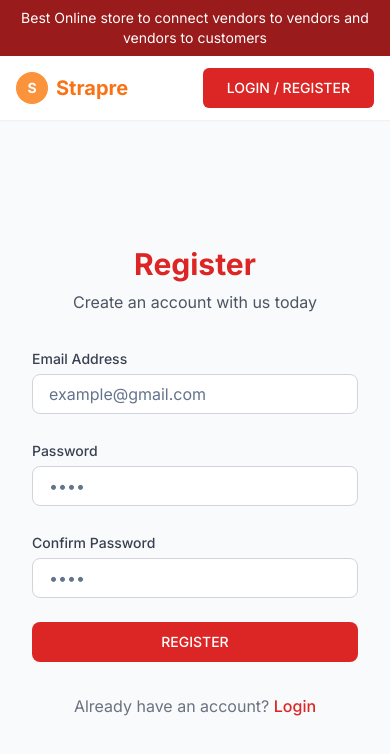
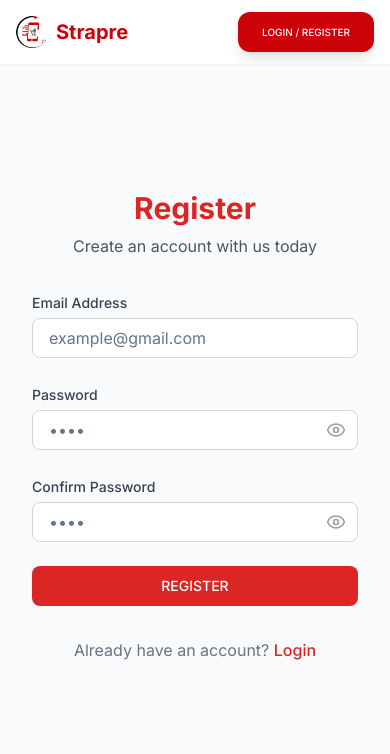
Before and after one commit to Strapre/Strapre, a Next.js app: page /register in a window 390 px wide. Shown: the top 754 px of the page. Built offline with nearby package versions, Linux system fonts and the light colour scheme.

Commit message:
Update page.tsx

```diff
--- a/app/register/page.tsx
+++ b/app/register/page.tsx
@@ -2,13 +2,14 @@
 
 import type React from "react"
 
-import { useState } from "react"
+import { useState, useEffect } from "react"
 import { useRouter } from "next/navigation"
 import Link from "next/link"
 import { Button } from "@/components/ui/button"
 import { Input } from "@/components/ui/input"
 import { Label } from "@/components/ui/label"
 import { Alert, AlertDescription } from "@/components/ui/alert"
+import { Eye, EyeOff } from "lucide-react"
 
 export default function RegisterPage() {
   const [email, setEmail] = useState("")
@@ -17,11 +18,53 @@ export default function RegisterPage() {
   const [loading, setLoading] = useState(false)
   const [error, setError] = useState("")
   const router = useRouter()
+  const [showPassword, setShowPassword] = useState(false)
+  const [showPasswordConfirmation, setShowPasswordConfirmation] = useState(false)
+  const [passwordErrors, setPasswordErrors] = useState<string[]>([])
+
+  const validateEmail = (email: string) => {
+    const emailRegex = /^[^\s@]+@[^\s@]+\.[^\s@]+$/
+    return emailRegex.test(email)
+  }
+
+  const validatePassword = (password: string) => {
+    const errors: string[] = []
+
+    if (password.length < 8) {
+      errors.push("Password must be at least 8 characters long")
+    }
+
+    return errors
+  }
+
+  useEffect(() => {
+    if (password) {
+      const errors = validatePassword(password)
+      setPasswordErrors(errors)
+    } else {
+      setPasswordErrors([])
+    }
+  }, [password])
 
   const handleRegister = async (e: React.FormEvent) => {
     e.preventDefault()
     setLoading(true)
     setError("")
+
+    // Email validation
+    if (!validateEmail(email)) {
+      setError("Please enter a valid email address")
+      setLoading(false)
+      return
+    }
+
+    // Password validation
+    const passwordValidationErrors = validatePassword(password)
+    if (passwordValidationErrors.length > 0) {
+      setError(passwordValidationErrors[0])
+      setLoading(false)
+      return
+    }
 
     if (password !== passwordConfirmation) {
       setError("Passwords do not match")
@@ -62,67 +105,40 @@ export default function RegisterPage() {
 
   return (
     <div className="min-h-screen bg-gray-50">
-      {/* Top Banner */}
-      <div className="bg-red-800 text-white text-center py-2 px-4 text-sm">
-        Best Online store to connect vendors to vendors and vendors to customers
+
+      {/* Header */}
+      <header className="bg-white shadow-sm ">
+        <div className="max-w-7xl mx-auto px-4 sm:px-6 lg:px-8">
+          <div className="flex items-center justify-between h-16">
+            <div className=" items-center">
+                <div className="flex items-center space-x-2">
+                  <div className="w-8 h-8 rounded-full overflow-hidden flex items-center justify-center bg-white">
+                    <img src="/strapre-logo.jpg" alt="Strapre Logo" className="w-full h-full object-cover" />
+                  </div>
+                  <span className="text-[#CB0207] font-bold text-xl">Strapre</span>
+                </div>
               </div>
 
-      {/* Header */}
-      <header className="bg-white shadow-sm">
-        <div className="max-w-7xl mx-auto px-4 sm:px-6 lg:px-8">
-          <div className="flex items-center justify-between h-16">
-            <div className="flex items-center space-x-2">
-              <div className="w-8 h-8 bg-orange-400 rounded-full flex items-center justify-center">
-                <span className="text-white font-bold text-sm">S</span>
-              </div>
-              <span className="text-orange-500 font-bold text-xl">Strapre</span>
-            </div>
-            <Button className="bg-red-600 hover:bg-red-700 text-white px-6">LOGIN / REGISTER</Button>
+
+            <Link href="#">
+                <Button className=" bg-[#CB0207] hover:bg-[#A50206] text-white text-[10px] md:text-[12px] px-6 py-3 rounded-xl font-medium shadow-lg hover:shadow-xl transition-all duration-300">
+                  LOGIN / REGISTER
+                </Button>
+              </Link>
           </div>
         </div>
       </header>
 
       <div className="flex min-h-[calc(100vh-120px)]">
         {/* Left side - Mobile illustration (hidden on mobile) */}
-        <div className="hidden lg:flex lg:w-1/2 items-center justify-center bg-gray-100">
+        <div className="hidden lg:flex lg:w-1/2 items-center justify-center bg-gray-50">
           <div className="relative">
-            {/* Phone mockup */}
-            <div className="w-64 h-[500px] bg-white rounded-3xl shadow-2xl p-6 relative">
-              <div className="w-full h-8 bg-gray-200 rounded-full mb-8"></div>
-
-              {/* App interface mockup */}
-              <div className="space-y-6">
-                <div className="w-20 h-20 bg-red-100 rounded-2xl mx-auto flex items-center justify-center">
-                  <div className="w-8 h-8 bg-red-500 rounded-full"></div>
-                </div>
-
-                <div className="space-y-3">
-                  <div className="flex space-x-1">
-                    <div className="w-2 h-2 bg-red-500 rounded-full"></div>
-                    <div className="w-2 h-2 bg-red-500 rounded-full"></div>
-                    <div className="w-2 h-2 bg-red-500 rounded-full"></div>
-                    <div className="flex-1 h-2 bg-gray-200 rounded"></div>
-                  </div>
-                  <div className="flex space-x-1">
-                    <div className="w-2 h-2 bg-red-500 rounded-full"></div>
-                    <div className="w-2 h-2 bg-red-500 rounded-full"></div>
-                    <div className="w-2 h-2 bg-red-500 rounded-full"></div>
-                    <div className="flex-1 h-2 bg-gray-200 rounded"></div>
-                  </div>
-                </div>
-
-                <div className="w-16 h-6 bg-red-500 rounded mx-auto"></div>
-              </div>
-            </div>
-
-            {/* Character illustration */}
-            <div className="absolute -right-16 bottom-0">
-              <div className="w-24 h-32 relative">
-                {/* Simple character representation */}
-                <div className="w-8 h-8 bg-red-500 rounded-full mx-auto mb-2"></div>
-                <div className="w-12 h-16 bg-red-500 rounded-t-full mx-auto mb-2"></div>
-                <div className="w-6 h-8 bg-gray-800 rounded mx-auto"></div>
-              </div>
+            <div className="relative w-full max-w-sm mx-auto">
+              <img
+                src="/strapre-signin.png"
+                alt="Strapre Sign-in mockup"
+                className="w-full h-auto object-contain"
+              />
             </div>
           </div>
         </div>
@@ -157,34 +173,92 @@ export default function RegisterPage() {
                 />
               </div>
 
-              <div>
+              <div className="relative">
                 <Label htmlFor="password" className="text-sm font-medium text-gray-700">
                   Password
                 </Label>
+                <div className="relative mt-1">
                   <Input
                     id="password"
-                  type="password"
+                    type={showPassword ? "text" : "password"}
                     value={password}
                     onChange={(e) => setPassword(e.target.value)}
                     placeholder="••••"
-                  className="mt-1 w-full px-4 py-3 border border-gray-300 rounded-lg focus:ring-2 focus:ring-red-500 focus:border-red-500"
+                    className="w-full px-4 py-3 pr-12 border border-gray-300 rounded-lg focus:ring-2 focus:ring-red-500 focus:border-red-500"
                     required
                   />
+                  <button
+                    type="button"
+                    onClick={() => setShowPassword(!showPassword)}
+                    className="absolute right-3 top-1/2 transform -translate-y-1/2 text-gray-400 hover:text-gray-600"
+                  >
+                    {showPassword ? <EyeOff className="h-5 w-5" /> : <Eye className="h-5 w-5" />}
+                  </button>
+                </div>
+                {passwordErrors.length > 0 && (
+                  <div className="mt-1">
+                    {passwordErrors.map((error, index) => (
+                      <p key={index} className="text-xs text-red-600">
+                        {error}
+                      </p>
+                    ))}
+                  </div>
+                )}
+                {password && (
+                  <div className="mt-2">
+                    <div className="flex items-center space-x-2">
+                      <div className="flex-1 bg-gray-200 rounded-full h-2">
+                        <div
+                          className={`h-2 rounded-full transition-all duration-300 ${
+                            passwordErrors.length === 0
+                              ? "bg-green-500 w-full"
+                              : password.length >= 6
+                                ? "bg-yellow-500 w-2/3"
+                                : "bg-red-500 w-1/3"
+                          }`}
+                        />
+                      </div>
+                      <span
+                        className={`text-xs ${
+                          passwordErrors.length === 0
+                            ? "text-green-600"
+                            : password.length >= 6
+                              ? "text-yellow-600"
+                              : "text-red-600"
+                        }`}
+                      >
+                        {passwordErrors.length === 0 ? "Strong" : password.length >= 6 ? "Medium" : "Weak"}
+                      </span>
+                    </div>
+                  </div>
+                )}
               </div>
 
-              <div>
+              <div className="relative">
                 <Label htmlFor="passwordConfirmation" className="text-sm font-medium text-gray-700">
                   Confirm Password
                 </Label>
+                <div className="relative mt-1">
                   <Input
                     id="passwordConfirmation"
-                  type="password"
+                    type={showPasswordConfirmation ? "text" : "password"}
                     value={passwordConfirmation}
                     onChange={(e) => setPasswordConfirmation(e.target.value)}
                     placeholder="••••"
-                  className="mt-1 w-full px-4 py-3 border border-gray-300 rounded-lg focus:ring-2 focus:ring-red-500 focus:border-red-500"
+                    className="w-full px-4 py-3 pr-12 border border-gray-300 rounded-lg focus:ring-2 focus:ring-red-500 focus:border-red-500"
                     required
                   />
+                  <button
+                    type="button"
+                    onClick={() => setShowPasswordConfirmation(!showPasswordConfirmation)}
+                    className="absolute right-3 top-1/2 transform -translate-y-1/2 text-gray-400 hover:text-gray-600"
+                  >
+                    {showPasswordConfirmation ? <EyeOff className="h-5 w-5" /> : <Eye className="h-5 w-5" />}
+                  </button>
+                </div>
+                {passwordConfirmation && password !== passwordConfirmation && (
+                  <p className="text-xs text-red-600 mt-1">Passwords do not match</p>
+                )}
               </div>
 
               <Button
```
Lines whose indentation alone changed are shown as unchanged.
